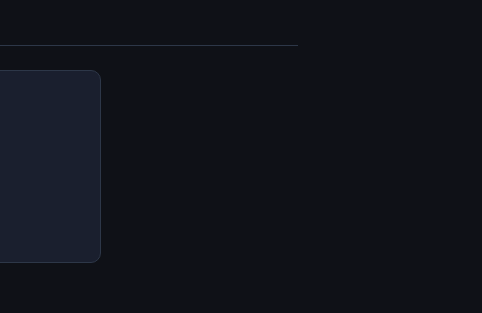
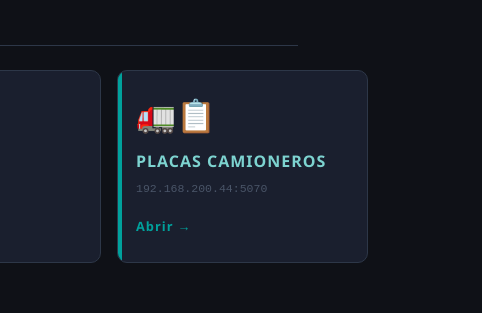
Before and after one commit to evillarrumaos/MENU-RUMAOS, a plain HTML site: page index.html in a window 1280 px wide. Shown: the part 683-996 px from the top of the page, 798-1280 px from the left. Drawn offline with Linux system fonts and the light colour scheme.

Commit message:
Agregar Placas Camioneros junto a bancos

```diff
--- a/index.html
+++ b/index.html
@@ -314,6 +314,13 @@
       <div class="card-arrow">Abrir &rarr;</div>
     </a>
 
+    <a class="card" href="http://192.168.200.44:5070/" target="_blank">
+      <div class="card-icon">🚛📋</div>
+      <div class="card-title">Placas Camioneros</div>
+      <div class="card-url">192.168.200.44:5070</div>
+      <div class="card-arrow">Abrir &rarr;</div>
+    </a>
+
     <!-- Agregar más bancos aquí -->
 
   </div>
```
